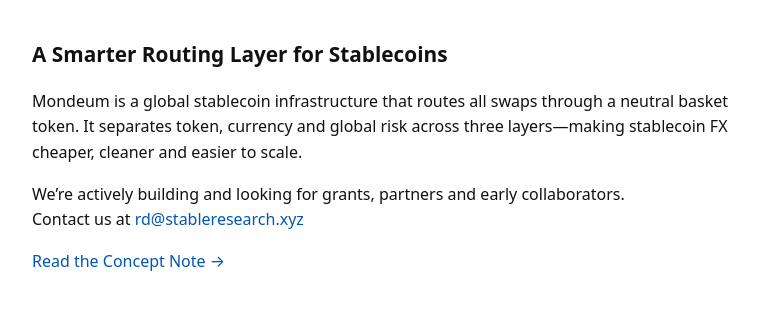
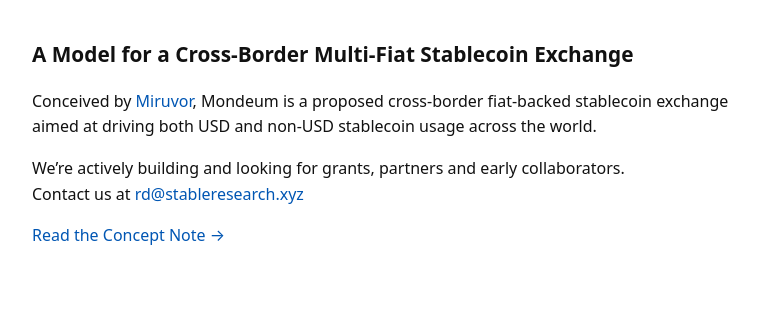
Before and after one commit to tidal3527/mondeum-site, a plain HTML site: page index.html in a window 1280 px wide. Shown: the part 116-426 px from the top of the page, without its empty margins (258-1017 px from the left). Drawn offline with Linux system fonts and the light colour scheme.

Commit message:
changed text

```diff
--- a/index.html
+++ b/index.html
@@ -9,11 +9,12 @@
 <body>
   <main>
     <h1>Mondeum</h1>
-    <h2>A Smarter Routing Layer for Stablecoins</h2>
+    <h2>A Model for a Cross-Border Multi-Fiat Stablecoin Exchange</h2>
 
     <p>
-      Mondeum is a global stablecoin infrastructure that routes all swaps through a neutral basket token. It separates token, currency and global risk across three layers—making stablecoin FX cheaper, cleaner and easier to scale.
+    Conceived by <a href="https://miruvor.me" target="_blank">Miruvor</a>, Mondeum is a proposed cross-border fiat-backed stablecoin exchange aimed at driving both USD and non-USD stablecoin usage across the world.
     </p>
+
 
     <p>
       We’re actively building and looking for grants, partners and early collaborators.<br />
```
